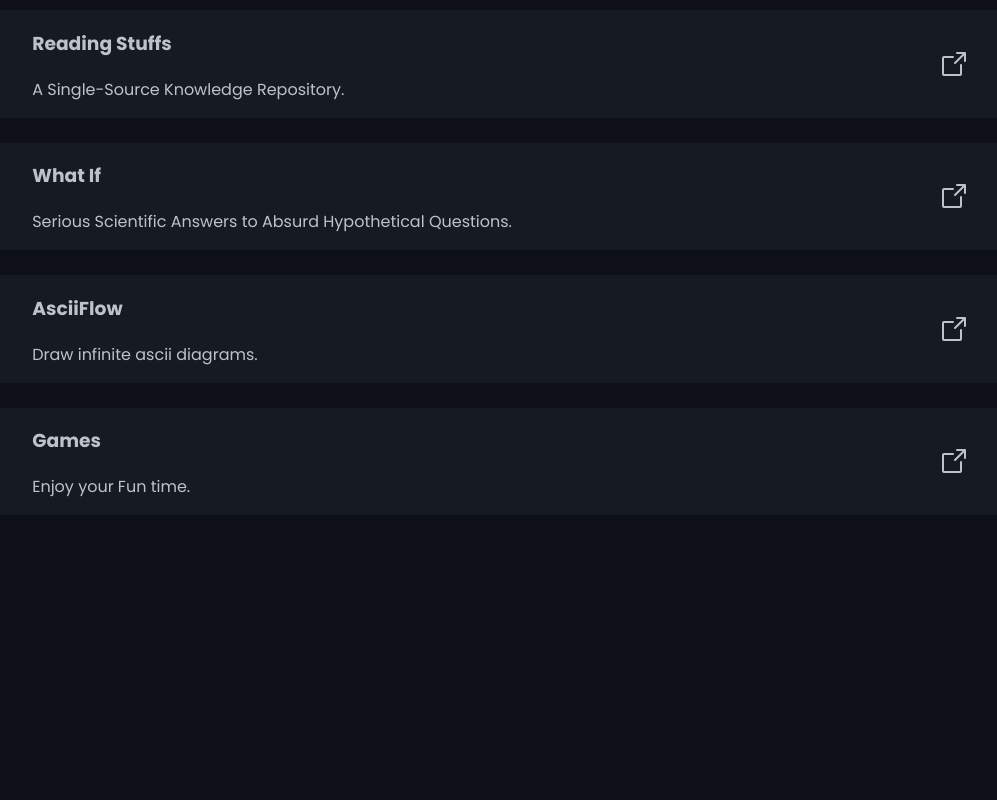
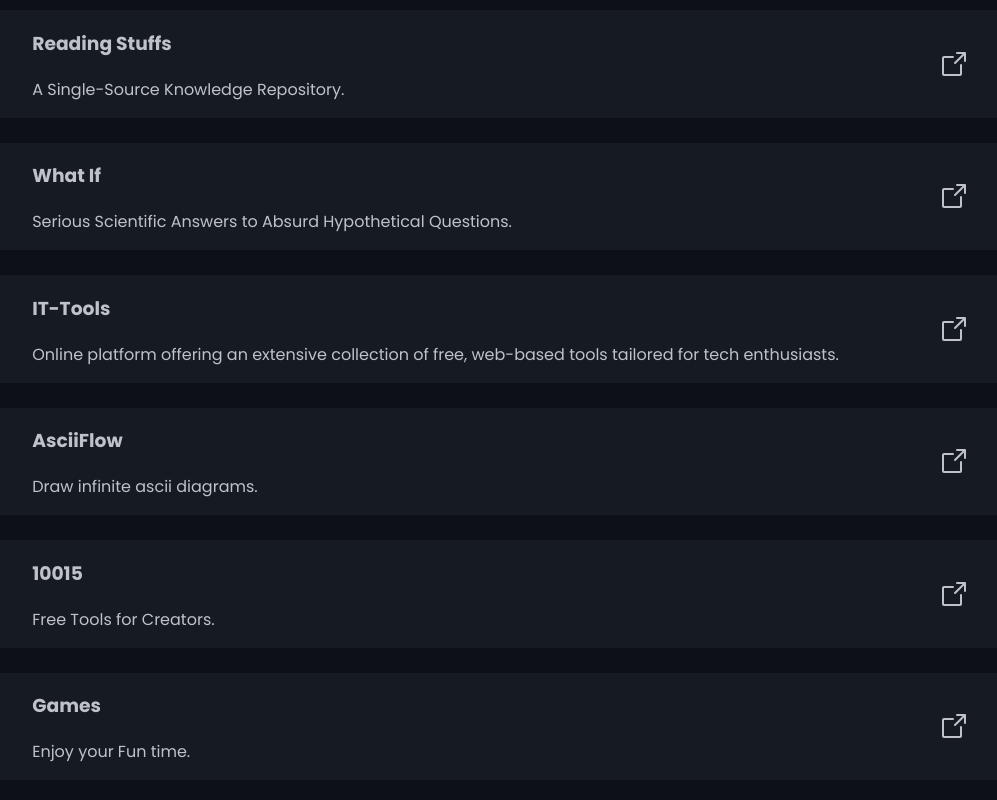
Before and after one commit to abhi5455/Technical-101, a React (Vite) app: page /Interesting in a window 1280 px wide. Shown: the part 540-1340 px from the top of the page, without its empty margins (139-1136 px from the left). Before the commit the page ends 1085 px from the top, so only its background shows below. Built offline with nearby package versions, Linux system fonts and the light colour scheme; a web font is replaced by a local one.

Commit message:
Initial Commit

```diff
--- a/src/pages/Interesting.jsx
+++ b/src/pages/Interesting.jsx
@@ -36,9 +36,19 @@
                 description: "Serious Scientific Answers to Absurd Hypothetical Questions."
             },
             {
+                heading: "IT-Tools",
+                link: "https://it-tools.tech/",
+                description: "Online platform offering an extensive collection of free, web-based tools tailored for tech enthusiasts."
+            },
+            {
                 heading: "AsciiFlow",
                 link: "https://asciiflow.com/#/",
                 description: "Draw infinite ascii diagrams."
+            },
+            {
+                heading: "10015",
+                link: "https://10015.io/",
+                description: "Free Tools for Creators."
             },
             {
                 heading: "Games",
```
